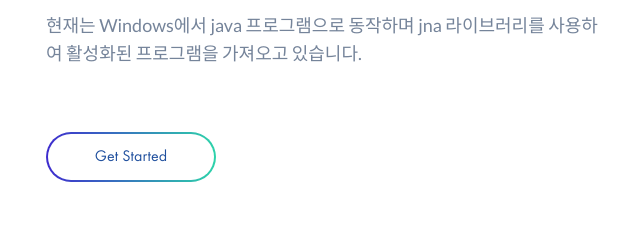
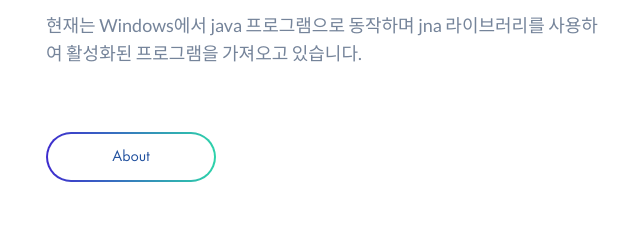
Before and after one commit to eunbok/llpv_web, a plain HTML site: page index.html in a window 1280 px wide. Shown: the part 1060-1300 px from the top of the page, 609-1249 px from the left. Drawn offline with nearby package versions, Linux system fonts and the light colour scheme; no server answers.

Commit message:
fix: about 추가

```diff
--- a/index.html
+++ b/index.html
@@ -114,7 +114,7 @@
         <h5>활성화된 프로그램의 사용시간을 측정하여 컴퓨터를 생산적으로 사용할 수 있도록 도와주는 프로그램입니다.</h5>
         <p>현재는 Windows에서 java 프로그램으로 동작하며 jna 라이브러리를 사용하여 활성화된 프로그램을 가져오고 있습니다.
         </p>
-        <a href="#hero-section" class="site-btn sb-gradients sbg-line mt-5">Get Started</a>
+        <a href="https://llnote.tistory.com/702" class="site-btn sb-gradients sbg-line mt-5">About</a>
       </div>
     </div>
     <div class="about-img">
```
